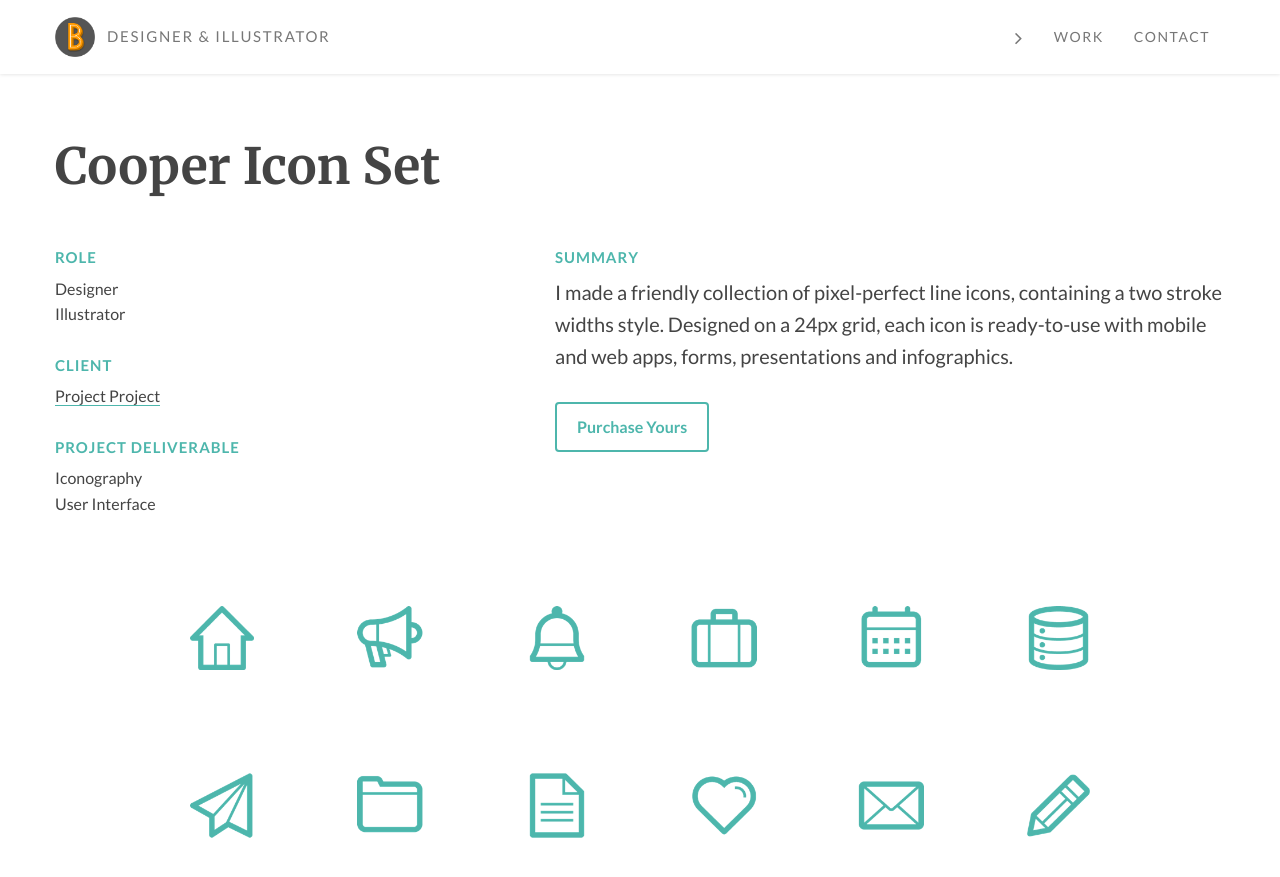
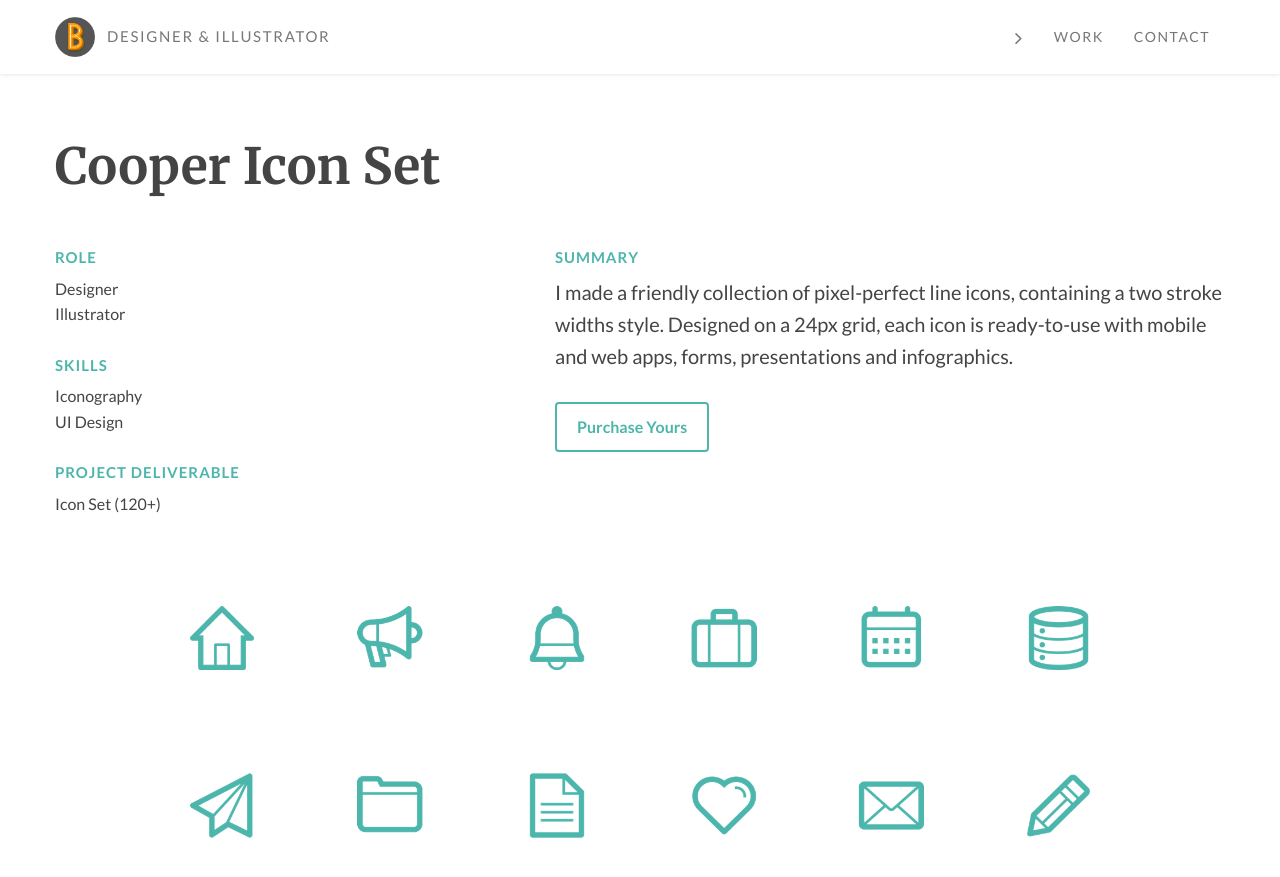
Before and after one commit to btamps/btamps.github.io, a Jekyll site: the page built from _posts/2016-04-27-cooper-icons.markdown, in a window 1280 px wide and 900 px high. Shown: the top 877 px of the window. Built offline with Jekyll 4.4.1, drawn with Linux system fonts in a browser that asks for light colours; nearby versions of some CDN libraries.

Commit message:
content edits

```diff
--- a/_posts/2016-04-27-cooper-icons.markdown
+++ b/_posts/2016-04-27-cooper-icons.markdown
@@ -20,14 +20,14 @@ thumbnail: cooper-icons/cooper-thumb
           <li>Designer</li>
           <li>Illustrator</li>
         </ul>
-        <h4>Client</h4>
+        <h4>Skills</h4>
         <ul>
-          <li><a href="https://www.iconfinder.com/btamps">Project Project</a></li>
+          <li>Iconography</li>
+          <li>UI Design</li>
         </ul>
         <h4>Project Deliverable</h4>
         <ul>
-          <li>Iconography</li>
-          <li>User Interface</li>
+          <li>Icon Set (120+)</li>
         </ul>
       </div>
       <div class="col-md-7 summary">
```
